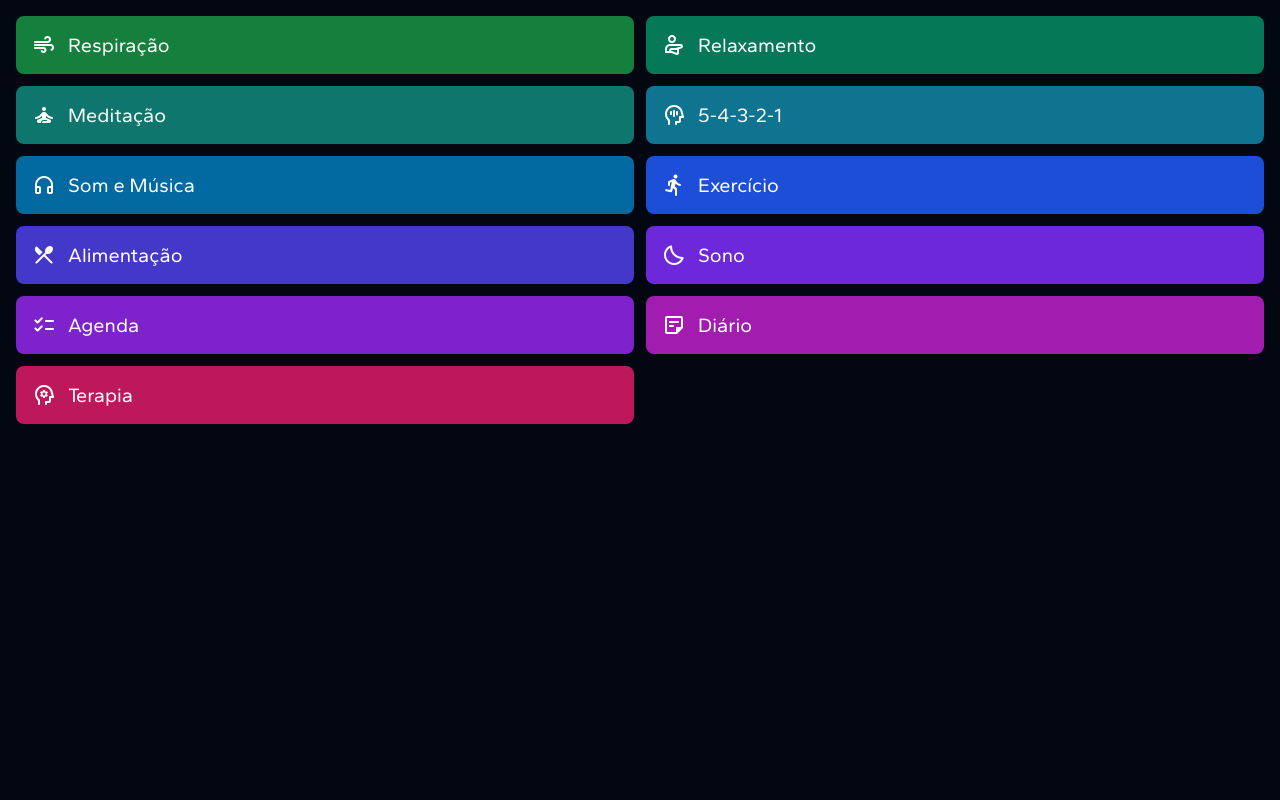
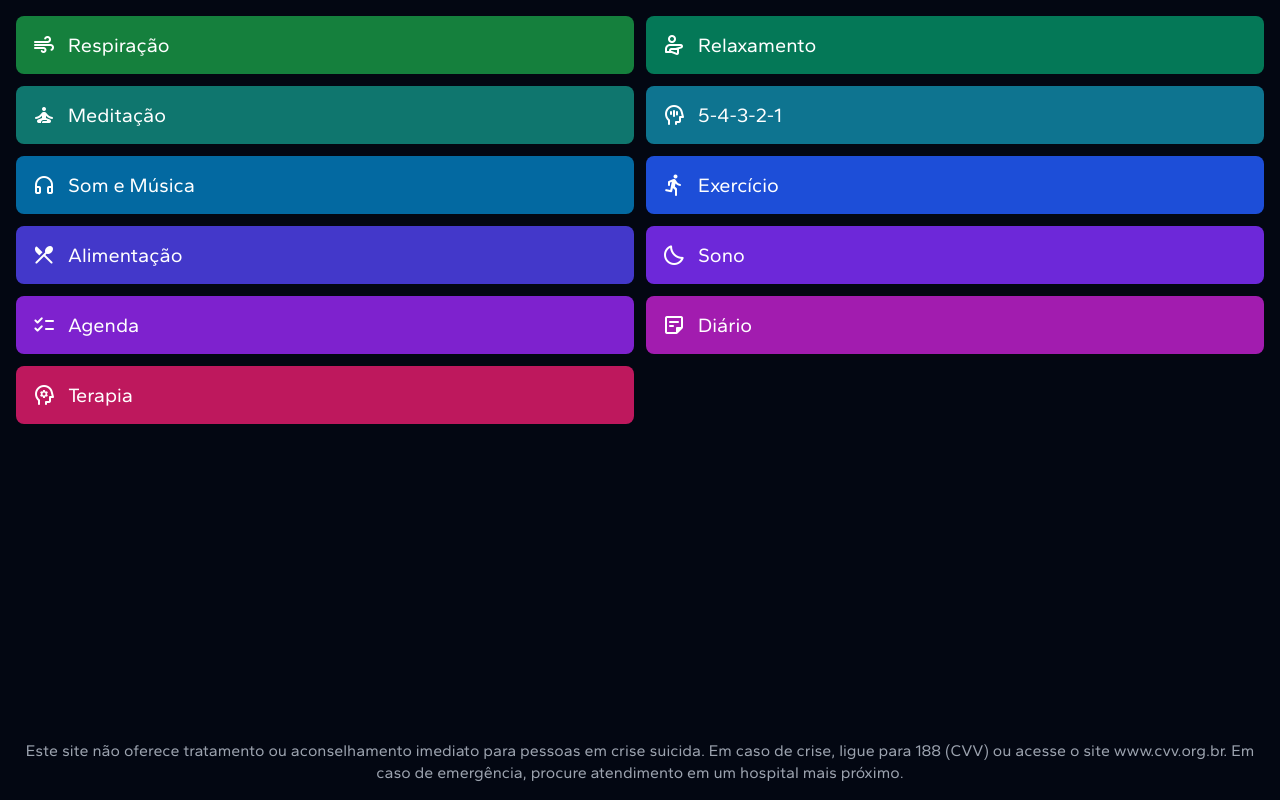
Before and after one commit to kelio-mv/anxiety, a React (Vite) app: page / in a window 1280 px wide. Built offline with nearby package versions, Linux system fonts and the light colour scheme.

Commit message:
Added advice about suicide

```diff
--- a/src/pages/Home.jsx
+++ b/src/pages/Home.jsx
@@ -17,6 +17,7 @@ function Home() {
   ];
 
   return (
+    <div className="flex flex-col justify-between min-h-full gap-4">
       <div className="grid sm:grid-cols-2 gap-3">
         {items.map(([title, icon, bg, to]) => (
           <Link className={`p-4 ${bg} rounded-lg space-x-3`} key={title} to={to}>
@@ -25,6 +26,12 @@ function Home() {
           </Link>
         ))}
       </div>
+      <p className="text-gray-400 text-center">
+        Este site não oferece tratamento ou aconselhamento imediato para pessoas em crise suicida.
+        Em caso de crise, ligue para 188 (CVV) ou acesse o site www.cvv.org.br. Em caso de
+        emergência, procure atendimento em um hospital mais próximo.
+      </p>
+    </div>
   );
 }
 
```
Lines whose indentation alone changed are shown as unchanged.
